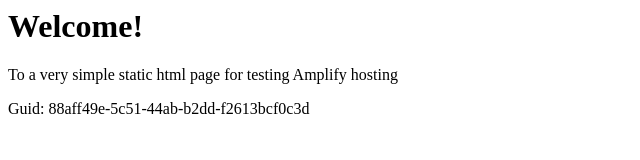
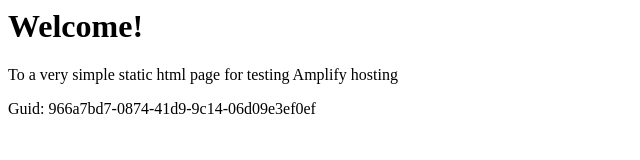
Before and after one commit to aws-aemilia-yul/Github-PR-Commit-Integration-Test-DoNotTouch-GithubWebhookPreviewCanaryTest-v1-prod-ca-central-1, a website: page src/index.html in a window 1280 px wide. Shown: the full height of the page, 0-640 px from the left. Drawn offline with Linux system fonts and the light colour scheme.

Commit message:
commit from integ tests

```diff
--- a/src/index.html
+++ b/src/index.html
@@ -12,6 +12,6 @@
 <body>
     <h1>Welcome!</h1>
     <p>To a very simple static html page for testing Amplify hosting</p>
-    <p>Guid: 88aff49e-5c51-44ab-b2dd-f2613bcf0c3d</p></body>
+    <p>Guid: 966a7bd7-0874-41d9-9c14-06d09e3ef0ef</p></body>
 
 </html>
```
